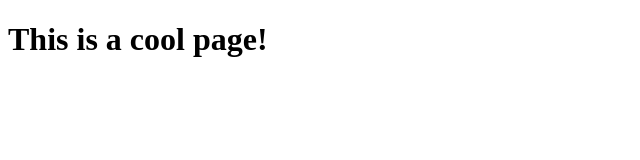
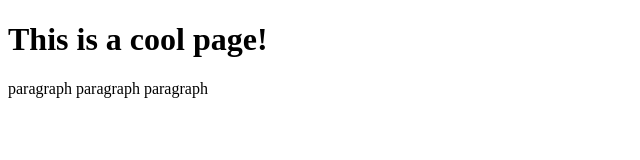
Before and after one commit to cc-erty/github-test-9, a plain HTML site: page index.html in a window 1280 px wide. Shown: the whole page, without its empty margins (0-640 px from the left). Drawn offline with Linux system fonts and the light colour scheme.

Commit message:
Added a paragraph

```diff
--- a/index.html
+++ b/index.html
@@ -6,5 +6,6 @@
 </head>
 <body>
 	<h1>This is a cool page!</h1>
+	<p>paragraph paragraph paragraph</p>
 </body>
 </html>
```
